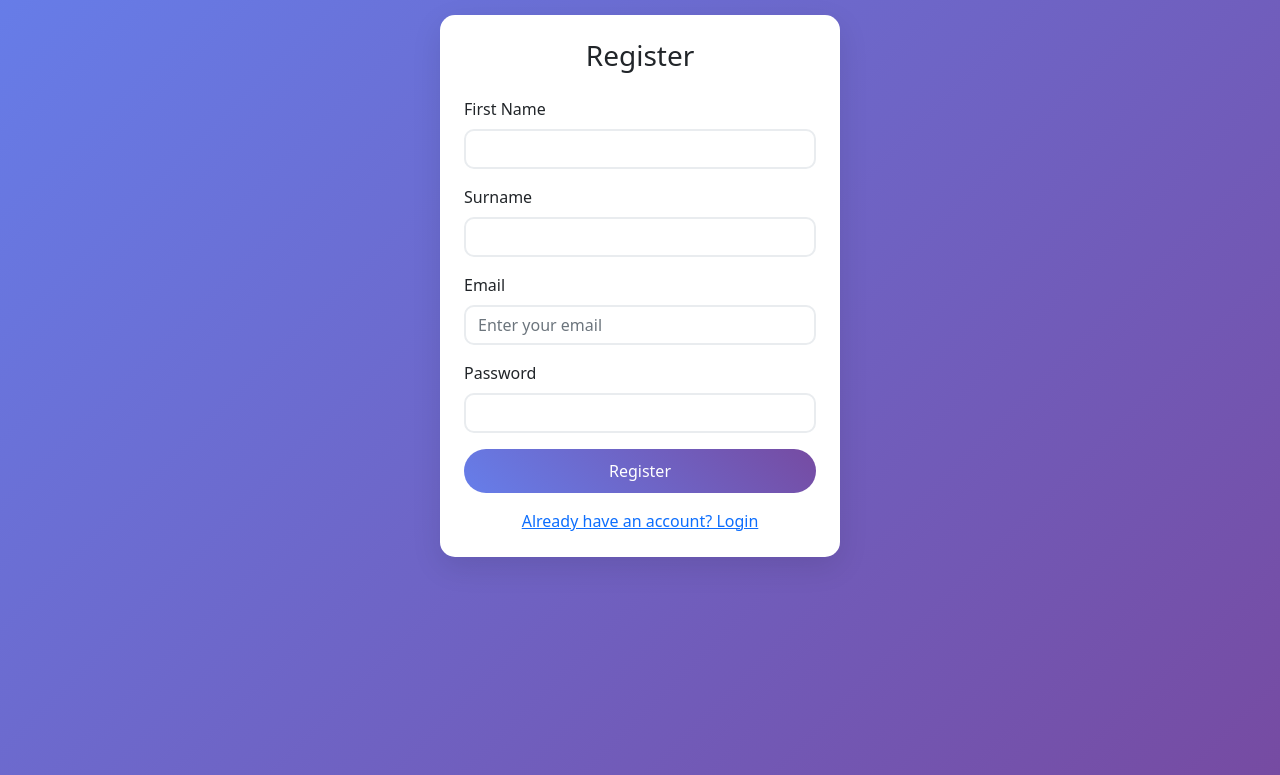
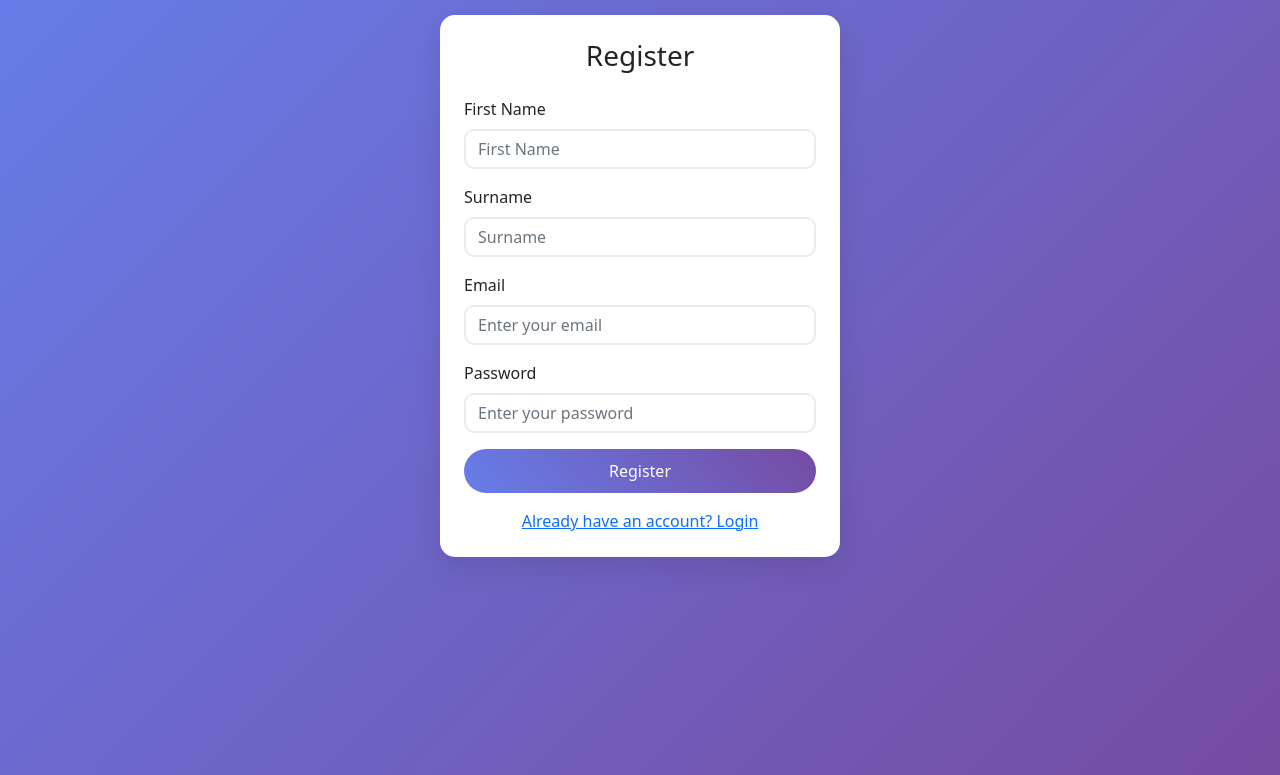
Before and after one commit to tutor-system2025/tutor-system, a website: page public/index.html in a window 1280 px wide. Both pictures are taken after a click on the button "Register". Shown: the part 65-840 px from the top of the page. Drawn offline with nearby package versions, Linux system fonts and the light colour scheme.

```diff
--- a/public/index.html
+++ b/public/index.html
@@ -77,11 +77,11 @@
                         <form id="loginFormElement">
                             <div class="mb-3">
                                 <label class="form-label">Email</label>
-                                <input type="email" class="form-control" id="loginEmail" required>
+                                <input type="email" class="form-control" id="loginEmail" placeholder="Enter your email" required>
                             </div>
                             <div class="mb-3">
                                 <label class="form-label">Password</label>
-                                <input type="password" class="form-control" id="loginPassword" required>
+                                <input type="password" class="form-control" id="loginPassword" placeholder="Enter your password" required>
                             </div>
                             <button type="submit" class="btn btn-primary w-100">Login</button>
                         </form>
@@ -102,11 +102,11 @@
                         <form id="registerFormElement">
                             <div class="mb-3">
                                 <label class="form-label">First Name</label>
-                                <input type="text" class="form-control" id="regFirstName" required>
+                                <input type="text" class="form-control" id="regFirstName" placeholder="First Name" required>
                             </div>
                             <div class="mb-3">
                                 <label class="form-label">Surname</label>
-                                <input type="text" class="form-control" id="regSurname" required>
+                                <input type="text" class="form-control" id="regSurname" placeholder="Surname" required>
                             </div>
                             <div class="mb-3">
                                 <label class="form-label">Email</label>
@@ -114,7 +114,7 @@
                             </div>
                             <div class="mb-3">
                                 <label class="form-label">Password</label>
-                                <input type="password" class="form-control" id="regPassword" required>
+                                <input type="password" class="form-control" id="regPassword" placeholder="Enter your password" required>
                             </div>
                             <button type="submit" class="btn btn-primary w-100">Register</button>
                         </form>
@@ -170,16 +170,16 @@
                                             <div class="row">
                                                 <div class="col-md-6 mb-3">
                                                     <label class="form-label">First Name</label>
-                                                    <input type="text" class="form-control" id="tutorFirstName" required>
+                                                    <input type="text" class="form-control" id="tutorFirstName" placeholder="First Name" required>
                                                 </div>
                                                 <div class="col-md-6 mb-3">
                                                     <label class="form-label">Surname</label>
-                                                    <input type="text" class="form-control" id="tutorSurname" required>
+                                                    <input type="text" class="form-control" id="tutorSurname" placeholder="Surname" required>
                                                 </div>
                                             </div>
                                             <div class="mb-3">
                                                 <label class="form-label">Email</label>
-                                                <input type="email" class="form-control" id="tutorEmail" required>
+                                                <input type="email" class="form-control" id="tutorEmail" placeholder="Enter your email" required>
                                             </div>
                                             <div class="mb-3">
                                                 <label class="form-label">Subjects</label>
@@ -246,15 +246,15 @@
                                         <form id="profileForm">
                                             <div class="mb-3">
                                                 <label class="form-label">First Name</label>
-                                                <input type="text" class="form-control" id="profileFirstName" required>
+                                                <input type="text" class="form-control" id="profileFirstName" placeholder="First Name" required>
                                             </div>
                                             <div class="mb-3">
                                                 <label class="form-label">Surname</label>
-                                                <input type="text" class="form-control" id="profileSurname" required>
+                                                <input type="text" class="form-control" id="profileSurname" placeholder="Surname" required>
                                             </div>
                                             <div class="mb-3">
                                                 <label class="form-label">Email</label>
-                                                <input type="email" class="form-control" id="profileEmail" required>
+                                                <input type="email" class="form-control" id="profileEmail" placeholder="Enter your email" required>
                                             </div>
                                             <button type="submit" class="btn btn-primary">Update Profile</button>
                                         </form>
@@ -274,17 +274,17 @@
             <div class="modal-content">
                 <div class="modal-header">
                     <h5 class="modal-title">Book Session</h5>
-                    <button type="button" class="btn-close" data-bs-dismiss="modal"></button>
+                    <button type="button" class="btn-close" data-bs-dismiss="modal" title="Close"></button>
                 </div>
                 <div class="modal-body">
                     <form id="bookingForm">
                         <div class="mb-3">
                             <label class="form-label">Subject</label>
-                            <input type="text" class="form-control" id="bookingSubject" readonly>
+                            <input type="text" class="form-control" id="bookingSubject" placeholder="Subject" readonly>
                         </div>
                         <div class="mb-3">
                             <label class="form-label">Tutor</label>
-                            <input type="text" class="form-control" id="bookingTutor" readonly>
+                            <input type="text" class="form-control" id="bookingTutor" placeholder="Tutor" readonly>
                         </div>
                         <div class="mb-3">
                             <label class="form-label">Date</label>
```
